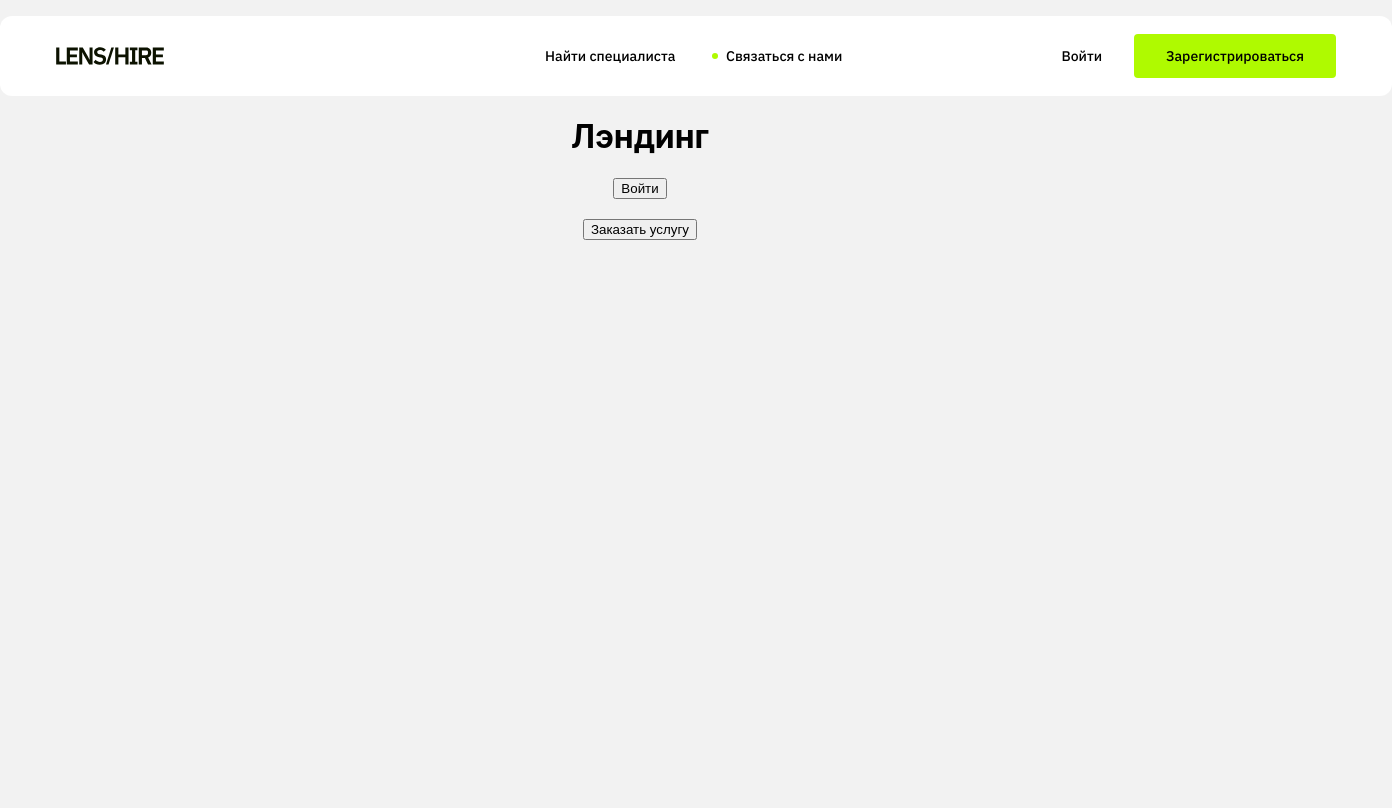
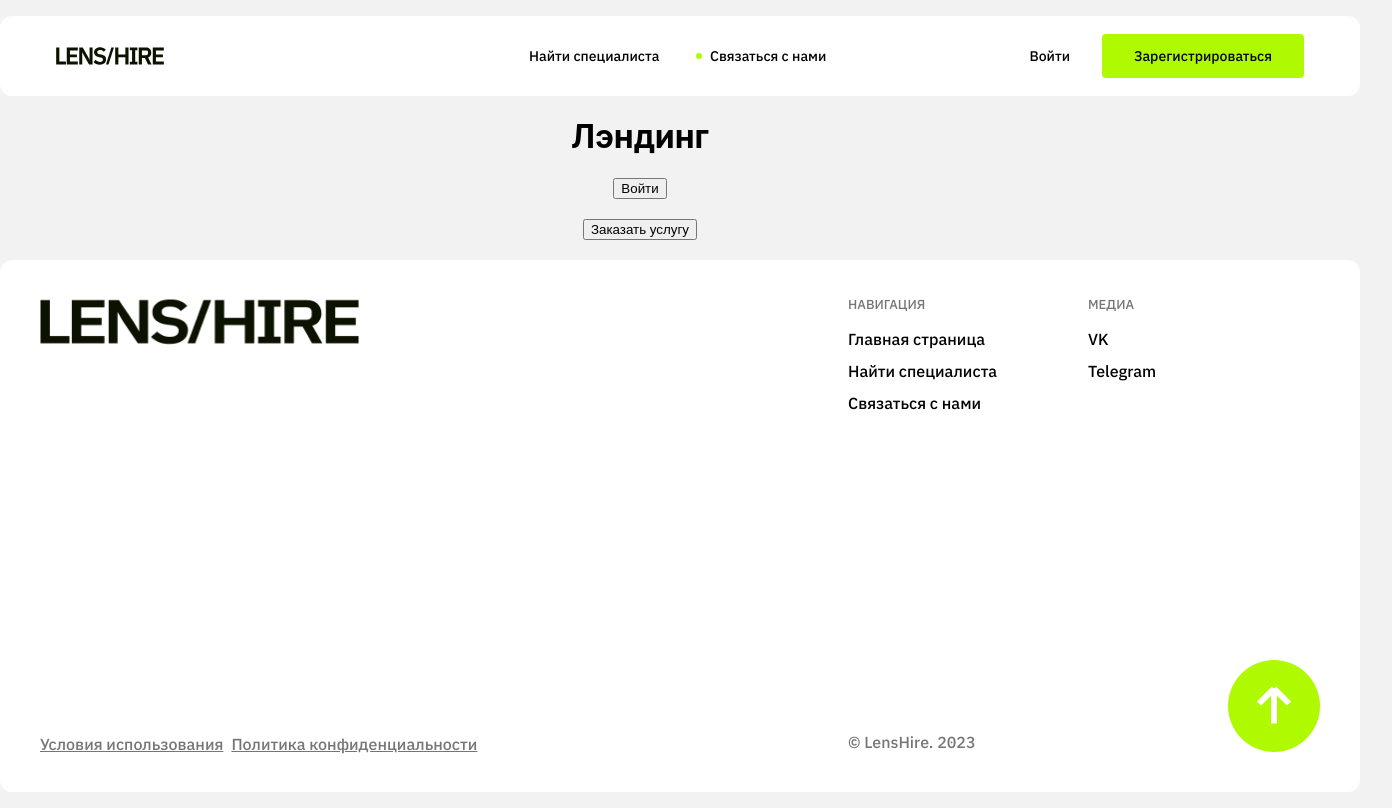
Before and after one commit to photo-booking/frontend-one, a React (Create React App) app: page / in a window 1280 px wide. Shown: the whole page, 1392 px wide, since content can reach past the window. Built offline with nearby package versions, Linux system fonts and the light colour scheme.

Commit message:
footer completed

```diff
--- a/src/components/App/App.css
+++ b/src/components/App/App.css
@@ -1,6 +1,6 @@
 .App {
   text-align: center;
-
+  position: relative;
 }
 
 .App-logo {
--- a/src/components/App/App.js
+++ b/src/components/App/App.js
@@ -29,6 +29,7 @@ import { ClientChat } from '../../pages/ClientChat/ClientChat';
 import { ExecutorChat } from '../../pages/ExpertChat/ExpertChat';
 import { Page404 } from '../../pages/404/404';
 import { HeaderMain } from '../Header-main/header-main';
+import { Footer } from '../Footer/footer';
 
 export function App() {
   const [loggedIn, setLoggedIn] = useState(false);
@@ -257,6 +258,7 @@ export function App() {
           element={<Page404 />}
         />
       </Routes>
+      <Footer></Footer>
     </CurrentUserContext.Provider>
   );
 }
--- /dev/null
+++ b/src/components/Footer/footer.css
@@ -0,0 +1,77 @@
+
+.footer {
+    background-color: rgba(255, 255, 255, 1);
+    max-width: 1328px;
+    width: 100%;
+    height: 456px;
+    border-radius: 12px;
+    margin: 0 auto 16px;
+    padding-left: 40px;
+    padding-right: 40px;
+    display: grid;
+    grid-template-columns: minmax(max-content, 796px) minmax(180px, max-content) minmax(232px, max-content);
+    column-gap: 60px;
+    padding: 36px 40px 40px;
+}
+
+.footer__logo {
+    width: 319px;
+    height: 52px;
+}
+
+.footer__nav {
+    font-family: 'Aneliza';
+}
+
+.footer__nav_title {
+    margin: 0 0 16px;
+    color: rgba(117, 117, 117, 1);
+    text-transform: uppercase;
+    font-size: 13px;
+}
+
+.footer__nav_list {
+    list-style-type: none;
+    padding: 0;
+    display: flex;
+    flex-direction: column;
+    row-gap: 12px;
+    margin: 0;
+    font-size: 16px;
+}
+
+.footer__nav_item {
+    text-decoration: none;
+    color: black;
+}
+
+.footer__privacy {
+    display: flex;
+    column-gap: 8px;
+    font-family: 'Aneliza';
+    align-self: self-end;
+}
+
+.footer__privacy_link {
+    color: rgba(117, 117, 117, 1);
+    text-decoration: underline;
+    line-height: 16px;
+}
+
+.footer__by {
+    font-family: 'Aneliza';
+    align-self: self-end;
+    margin: 0;
+    color: rgba(117, 117, 117, 1);
+}
+
+.footer__up {
+    justify-self: right;
+    align-self: self-end;
+    cursor: pointer;
+    transition: all 0.3s ease;
+}
+
+.footer__up:hover {
+    transform: scale(1.2);
+}
--- /dev/null
+++ b/src/components/Footer/footer.jsx
@@ -0,0 +1,43 @@
+import './footer.css';
+import logo from '../../images/Logo-header.svg';
+import logo2 from '../../images/Logo_aligner.png';
+import { Link } from 'react-router-dom';
+import up from '../../images/Button_Back_to_top.svg';
+
+export const Footer = () => {
+
+    const scrollUp =  () => {
+        window.scrollTo({
+            top: 0,
+            left: 0,
+            behavior: 'smooth'
+        })
+    }
+
+    return (
+        <footer className="footer">
+            <Link to='/catalog'><img className='footer__logo' src={logo2} /></Link>
+            <nav className='footer__nav'>
+                <p className='footer__nav_title'>Навигация</p>
+                <ul className='footer__nav_list'>
+                    <li><Link to='/' className='footer__nav_item'>Главная страница</Link></li>
+                    <li><Link to='/catalog' className='footer__nav_item'>Найти специалиста</Link></li>
+                    <li><Link to='/' className='footer__nav_item'>Связаться с нами</Link></li>
+                </ul>
+            </nav>
+            <nav className='footer__nav'>
+                <p className='footer__nav_title'>Медиа</p>
+                <ul className='footer__nav_list'>
+                    <li><Link to='https://vk.com/' className='footer__nav_item'>VK</Link></li>
+                    <li><Link to='https://web.telegram.org/' className='footer__nav_item'>Telegram</Link></li>
+                </ul>
+            </nav>
+            <div className='footer__privacy'>
+                <Link to='/' className='footer__privacy_link'>Условия использования</Link>
+                <Link to='/' className='footer__privacy_link'>Политика конфиденциальности</Link>
+            </div>
+            <p className='footer__by'>© LensHire. 2023</p>
+            <img src={up} className='footer__up' onClick={scrollUp}/>
+        </footer>
+    )
+}
--- a/src/components/Header-main/header-main.css
+++ b/src/components/Header-main/header-main.css
@@ -18,11 +18,11 @@
     display: flex;
     align-items: center;
     background-color: rgba(255, 255, 255, 1);
-    max-width: 1296px;
+    max-width: 1328px;
     width: 100%;
     height: 80px;
-    padding-left: 56px;
-    padding-right: 56px;
+    padding-left: 40px;
+    padding-right: 40px;
     margin: 16px auto 0;
     position: relative;
     justify-content: center;
@@ -116,6 +116,7 @@
     position: absolute;
     top: 18px;
     right: 56px;
+    font-size: 14px;
 }
 
 .header-main__find {
```
Also changed, not shown: src/images/Button_Back_to_top.svg (added), src/images/Logo_aligner.png (added).
